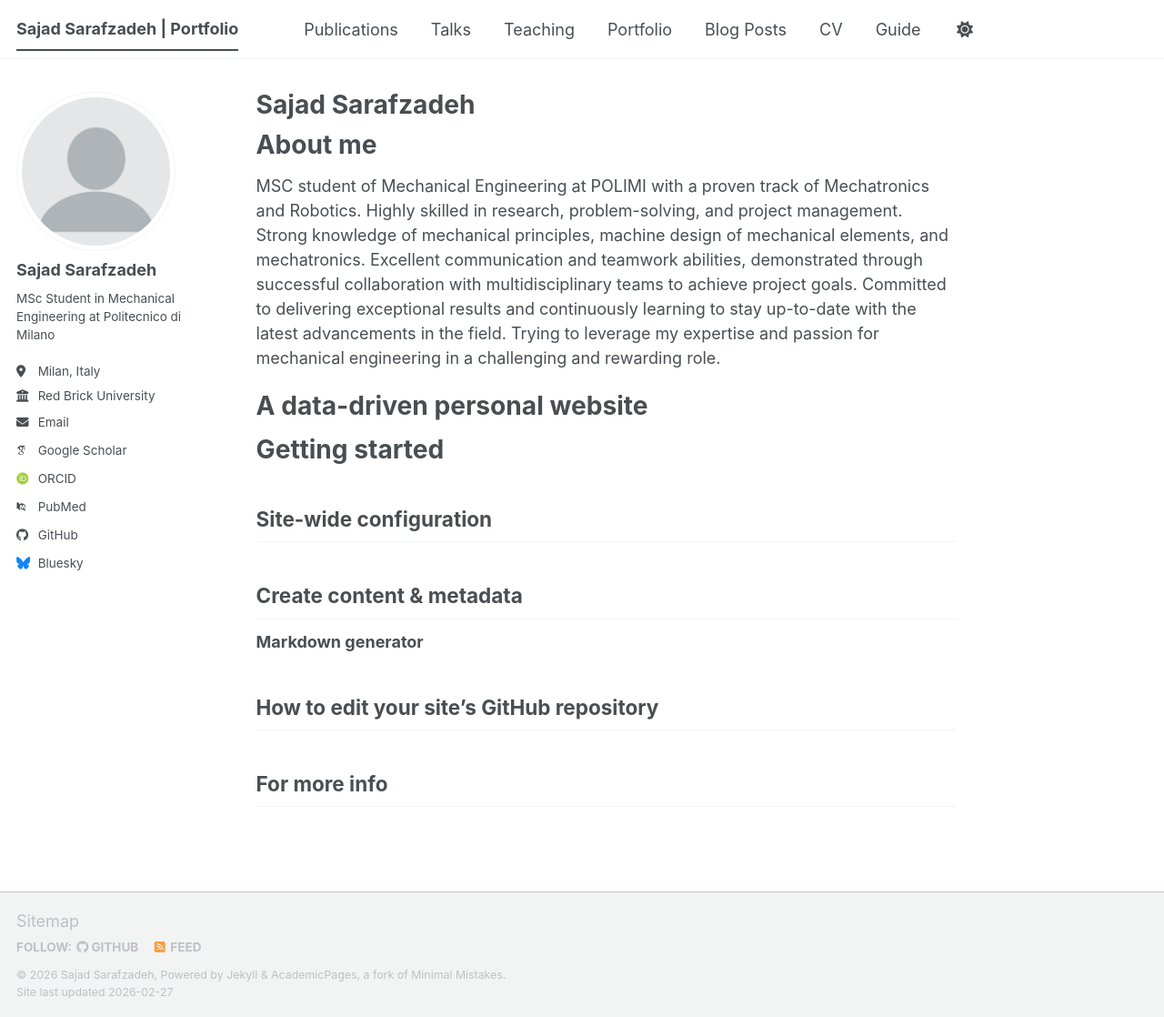
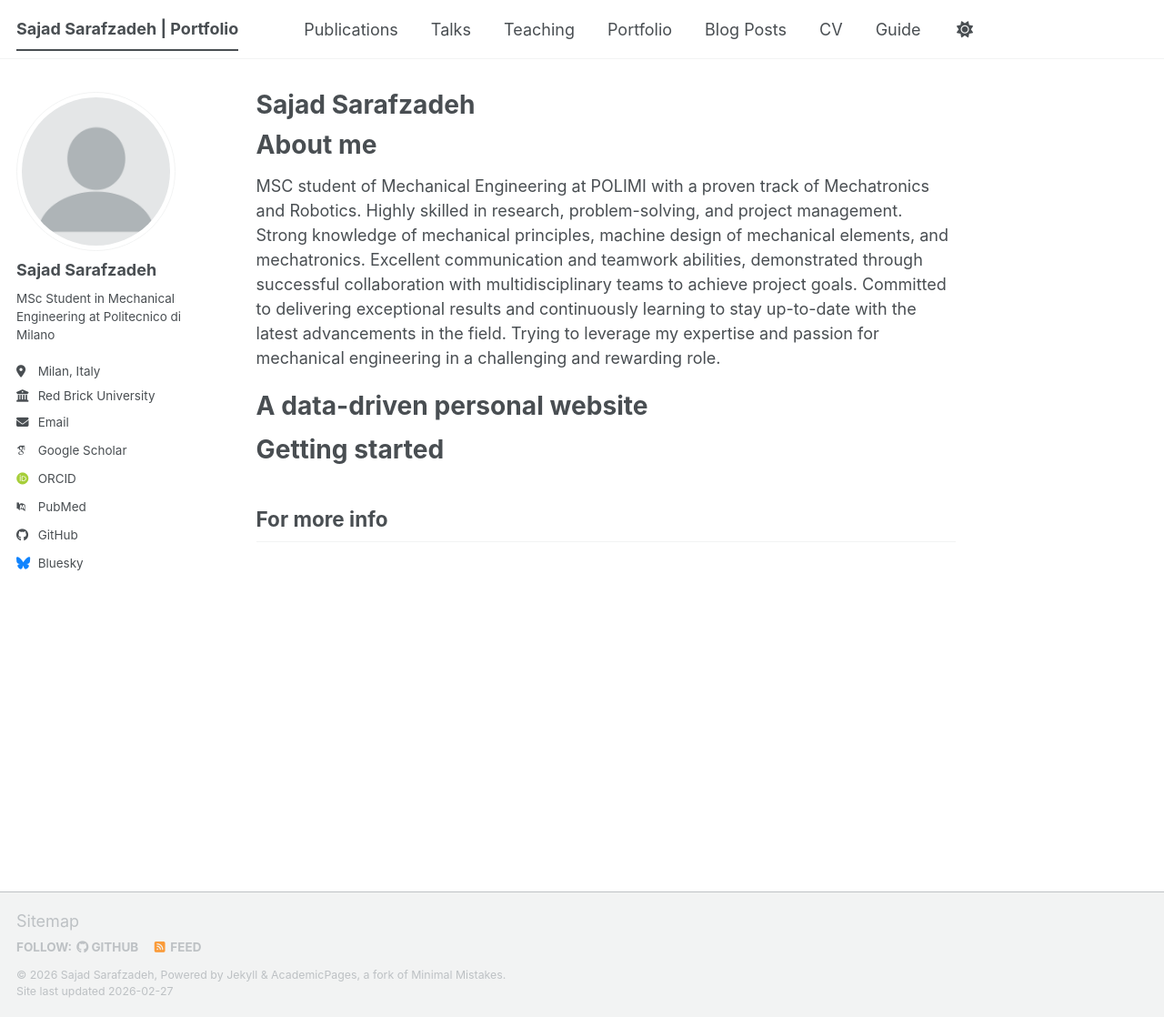
Before and after one commit to sajadsarafzadeh/sajadsarafzadeh.github.io, a Jekyll site: the page built from _pages/about.md, in a window 1280 px wide and 1118 px high. Shown: the whole window at 91% size. Built offline with Jekyll 4.4.1, drawn with Linux system fonts in a browser that asks for light colours; some web fonts are replaced; a script bundle is joined from its source files by our own code; library files that are not in the unit come from our copies.

Commit message:
Update about.md

```diff
--- a/_pages/about.md
+++ b/_pages/about.md
@@ -18,19 +18,5 @@ Getting started
 ======
 
 
-Site-wide configuration
-------
-
-Create content & metadata
-------
-
-**Markdown generator**
-
-
-
-How to edit your site's GitHub repository
-------
-
-
 For more info
 ------
```
